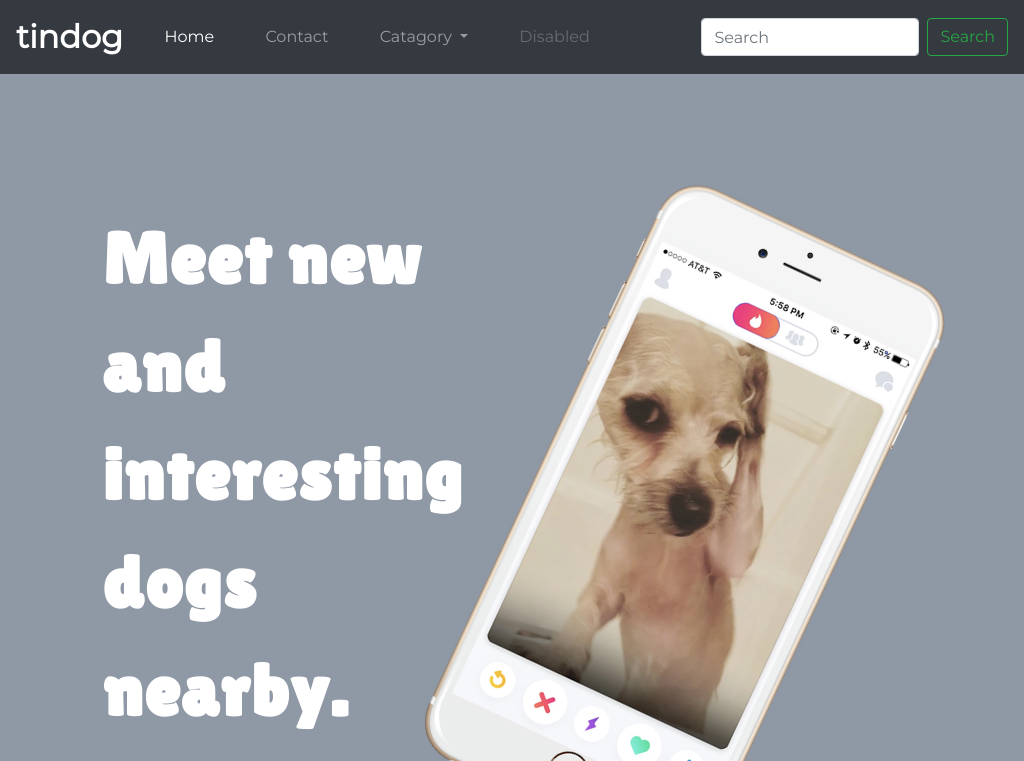
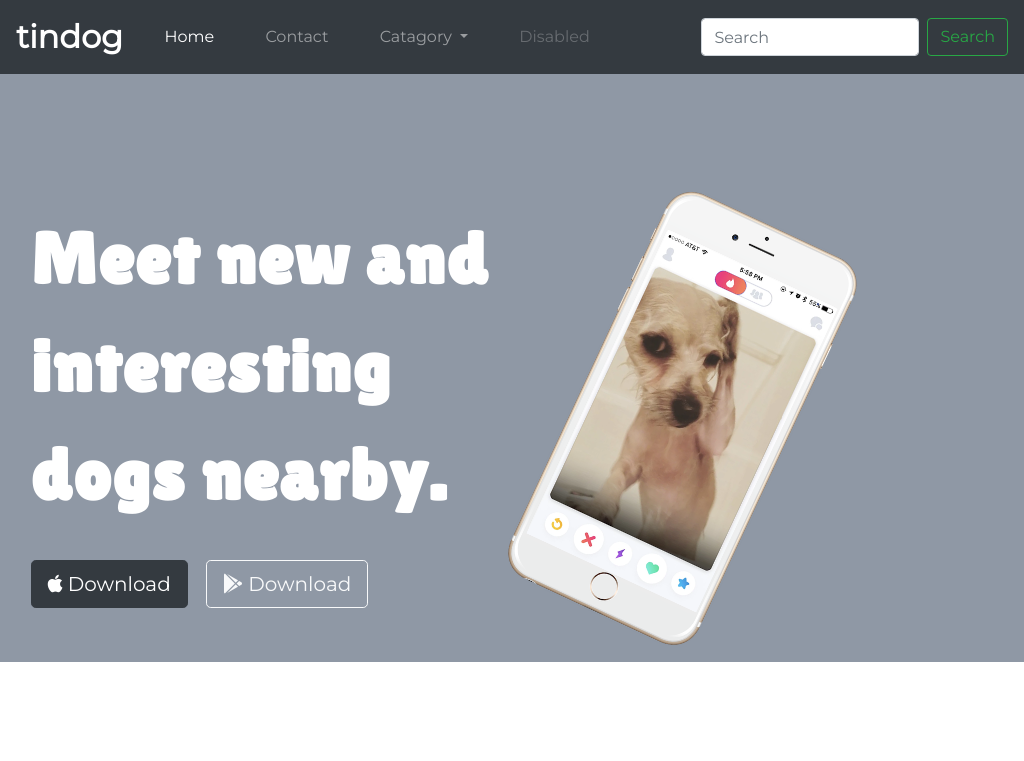
Before and after one commit to MrSuji/tindog, a plain HTML site: page index.html in a window 1024 px wide. Shown: the top 761 px of the page. Drawn offline with nearby package versions, Linux system fonts and the light colour scheme.

Commit message:
Update styles.css

```diff
--- a/css/styles.css
+++ b/css/styles.css
@@ -51,7 +51,7 @@ p {
 
 .title-img {
     transform: rotate(25deg);
-    height: 100%;
+    height: 145%;
     position: absolute;
 }
 
@@ -129,3 +129,14 @@ p {
         text-align: center;
     }
 }
+
+@media (max-width:1100px) and (min-width:990px) {
+    .title-img {
+        /* position: relative; */
+        height: 100%;
+        margin-left: 50px;
+    }
+    .container-fluid {
+        padding: 3%;
+    }
+}
```
